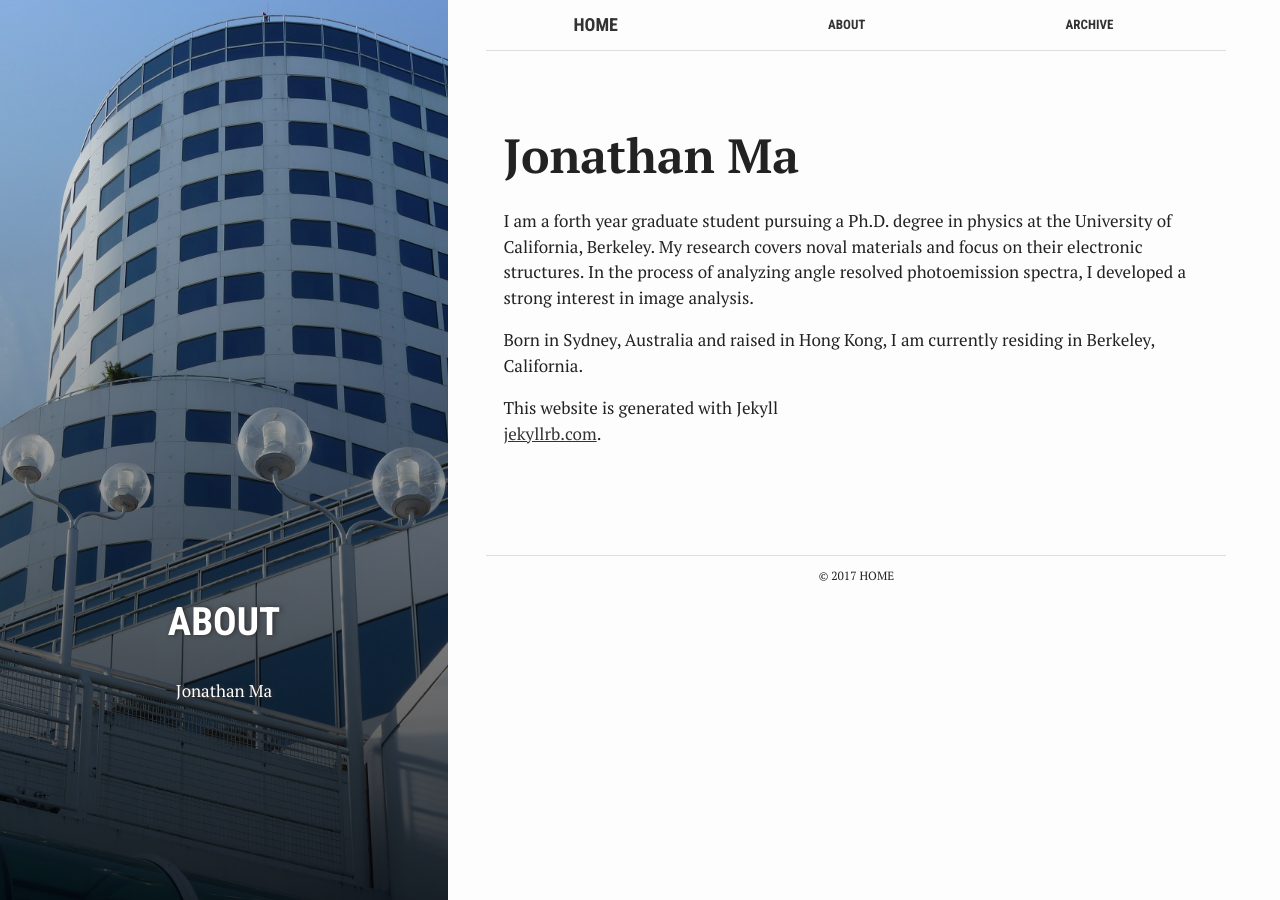
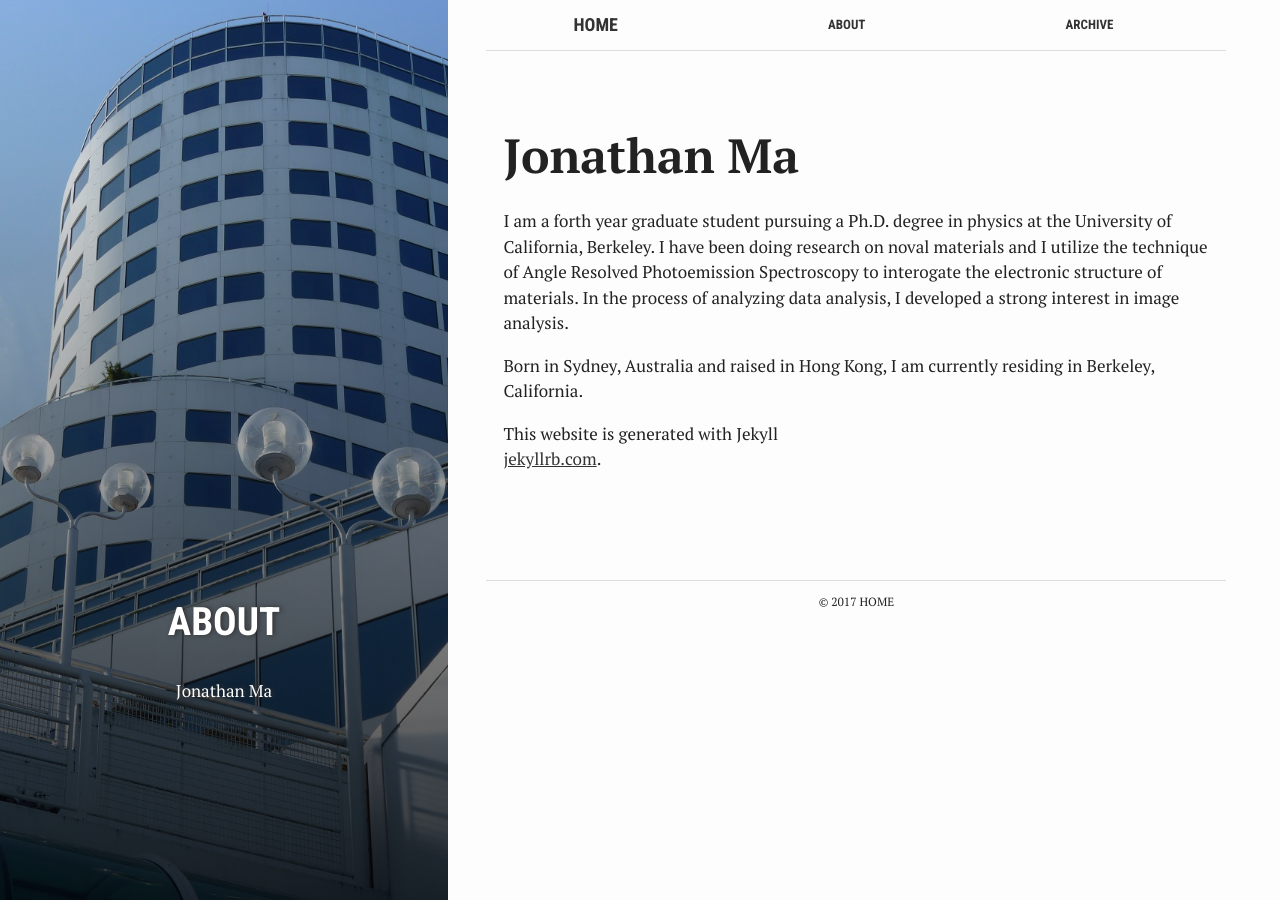
Before and after one commit to jonhsma/jonhsma.github.io, a Jekyll site: the page built from about.md, in a window 1280 px wide. Built offline with Jekyll 4.4.1, drawn with Linux system fonts in a browser that asks for light colours.

```diff
--- a/about.md
+++ b/about.md
@@ -10,7 +10,7 @@
 
 <b><strong><font size="+5">Jonathan Ma</font></strong></b>
 
-I am a forth year graduate student pursuing a Ph.D. degree in physics at the University of California, Berkeley. My research covers noval materials and focus on their electronic structures. In the process of analyzing angle resolved photoemission spectra, I developed a strong interest in image analysis.
+I am a forth year graduate student pursuing a Ph.D. degree in physics at the University of California, Berkeley. I have been doing research on noval materials and I utilize the technique of Angle Resolved Photoemission Spectroscopy to interogate the electronic structure of materials. In the process of analyzing data analysis, I developed a strong interest in image analysis.
 
 Born in Sydney, Australia and raised in Hong Kong, I am currently residing in Berkeley, California.
 
```
Also changed, not shown: _posts/2017-10-26-0.md (+1 -1 lines).
